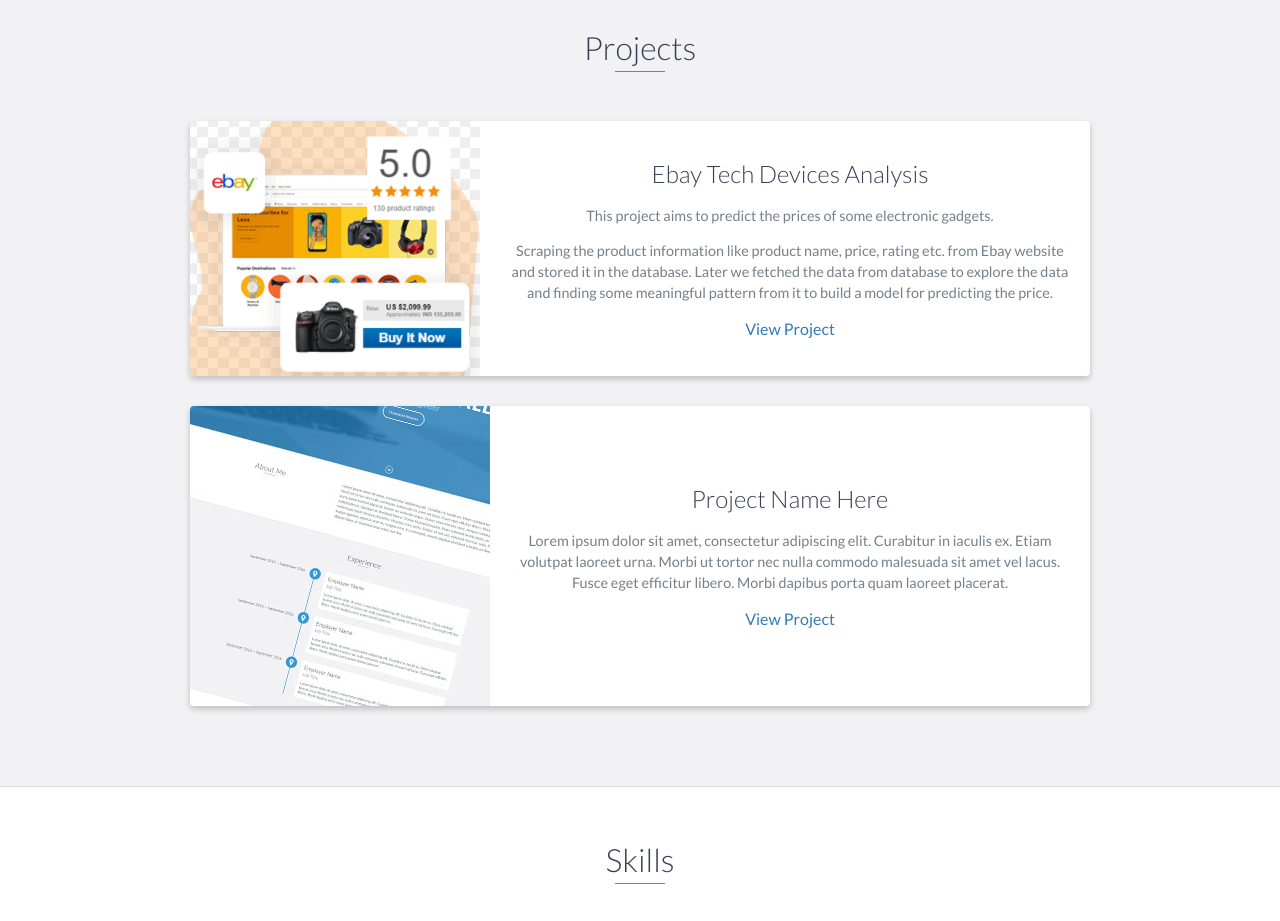
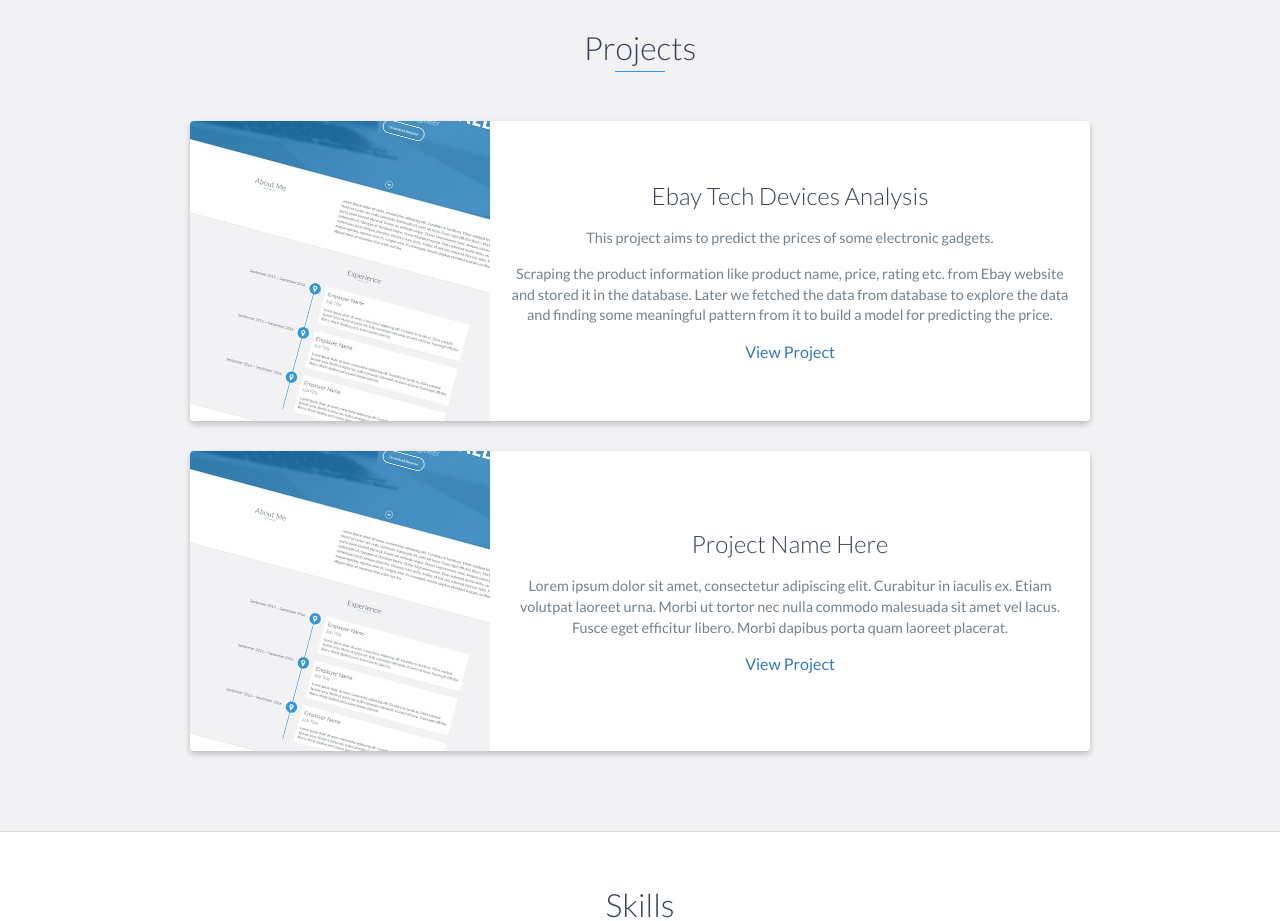
Before and after one commit to rvjh/rvjh.github.io, a website: page index.html in a window 1280 px wide. Shown: the part 2420-3341 px from the top of the page. Drawn offline with nearby package versions, Linux system fonts and the light colour scheme.

Commit message:
Update index.html
image changes

```diff
--- a/index.html
+++ b/index.html
@@ -137,7 +137,7 @@
             <div class="row">
                 <div class="project shadow-large">
                     <div class="project-image">
-                        <img src="images/ebay.png" />
+                        <img src="images/project.jpg" />
                     </div>
                     <!-- End .project-image -->
                     <div class="project-info">
```
